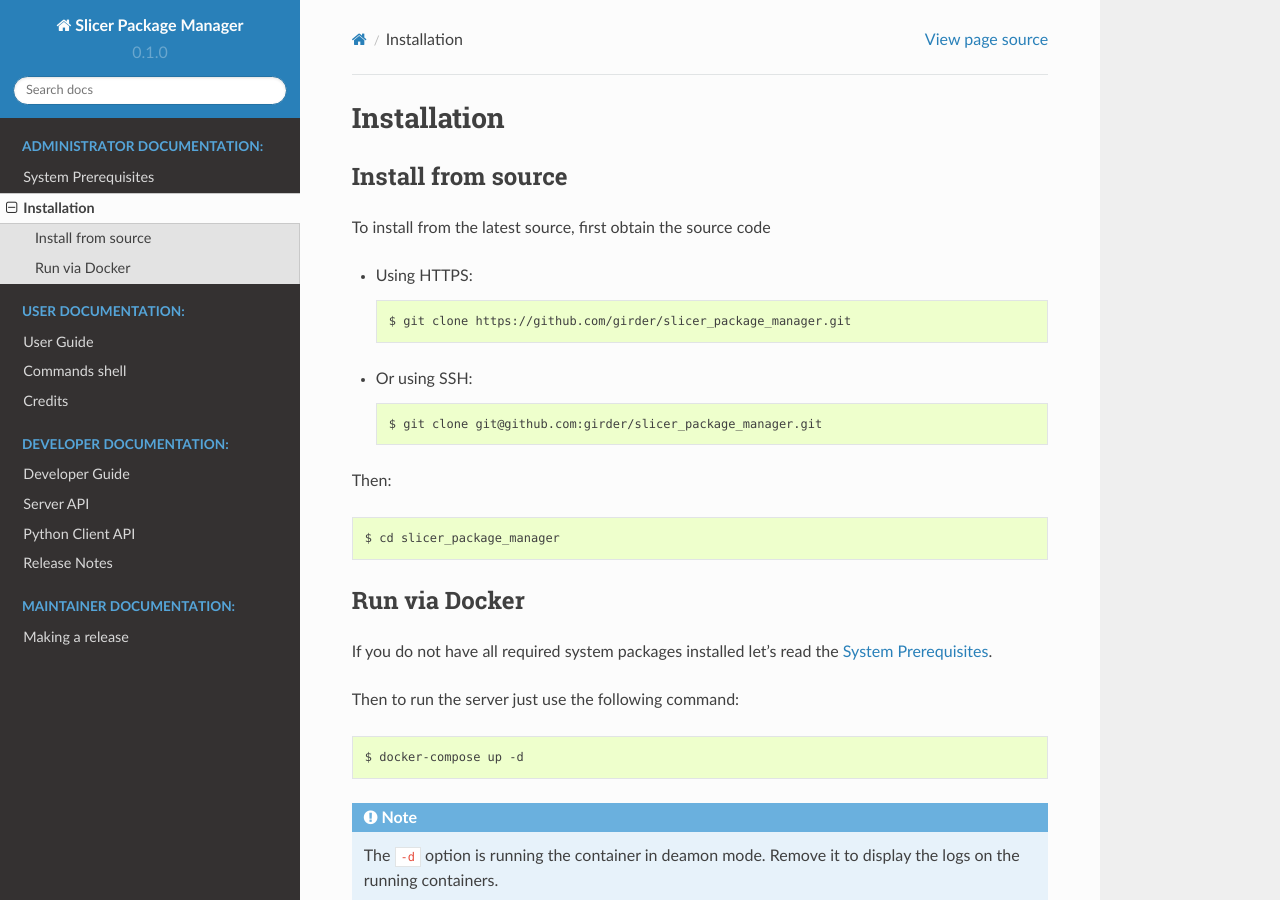
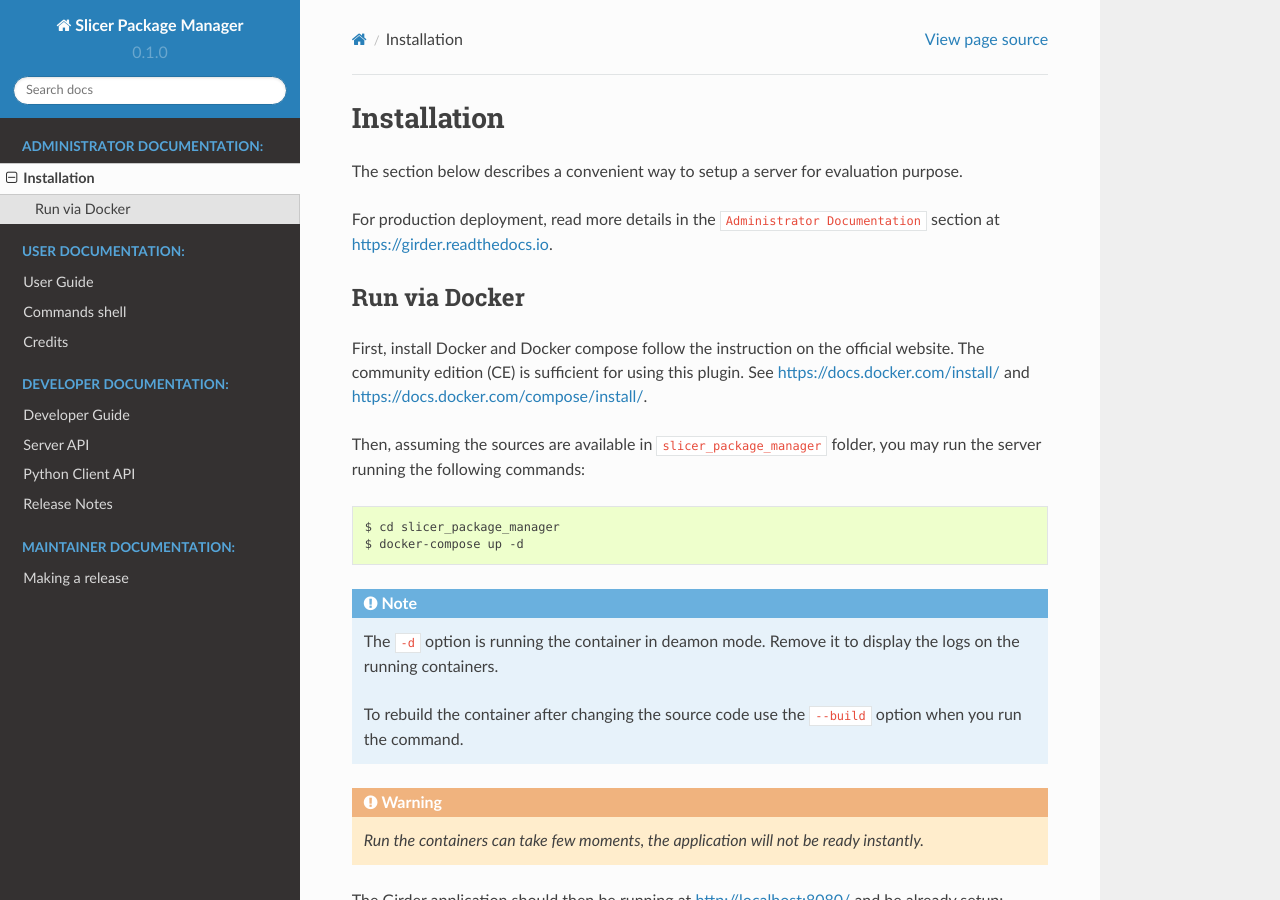
Before and after one commit to girder/slicer_package_manager, a Sphinx documentation site: the page built from docs/installation.rst, in a window 1280 px wide and 900 px high. Built offline with Sphinx 7.4.7 and the Read the Docs theme 2.0.0, drawn with Linux system fonts in a browser that asks for light colours.

Commit message:
Docs: Consolidate administrator guide removing "prerequisites" section

```diff
--- a/docs/index.rst
+++ b/docs/index.rst
@@ -98,7 +98,6 @@
    :maxdepth: 2
    :caption: Administrator Documentation:
 
-   prerequisites
    installation
 
 
--- a/docs/installation.rst
+++ b/docs/installation.rst
@@ -4,30 +4,22 @@
 Installation
 ============
 
-Install from source
--------------------
+The section below describes a convenient way to setup a server for evaluation purpose.
 
-To install from the latest source, first obtain the source code
-
-* Using HTTPS::
-
-    $ git clone https://github.com/girder/slicer_package_manager.git
-
-* Or using SSH::
-
-    $ git clone git@github.com:girder/slicer_package_manager.git
-
-Then::
-
-    $ cd slicer_package_manager
+For production deployment, read more details in the ``Administrator Documentation`` section
+at https://girder.readthedocs.io.
 
 Run via Docker
 --------------
 
-If you do not have all required system packages installed let's read the :doc:`prerequisites`.
+First, install Docker and Docker compose follow the instruction on the official website.
+The community edition (CE) is sufficient for using this plugin. See https://docs.docker.com/install/
+and https://docs.docker.com/compose/install/.
 
-Then to run the server just use the following command::
+Then, assuming the sources are available in ``slicer_package_manager`` folder, you may run
+the server running the following commands::
 
+    $ cd slicer_package_manager
     $ docker-compose up -d
 
 .. note::
```
Also changed, not shown: docs/prerequisites.rst (deleted, +0 -32 lines).
